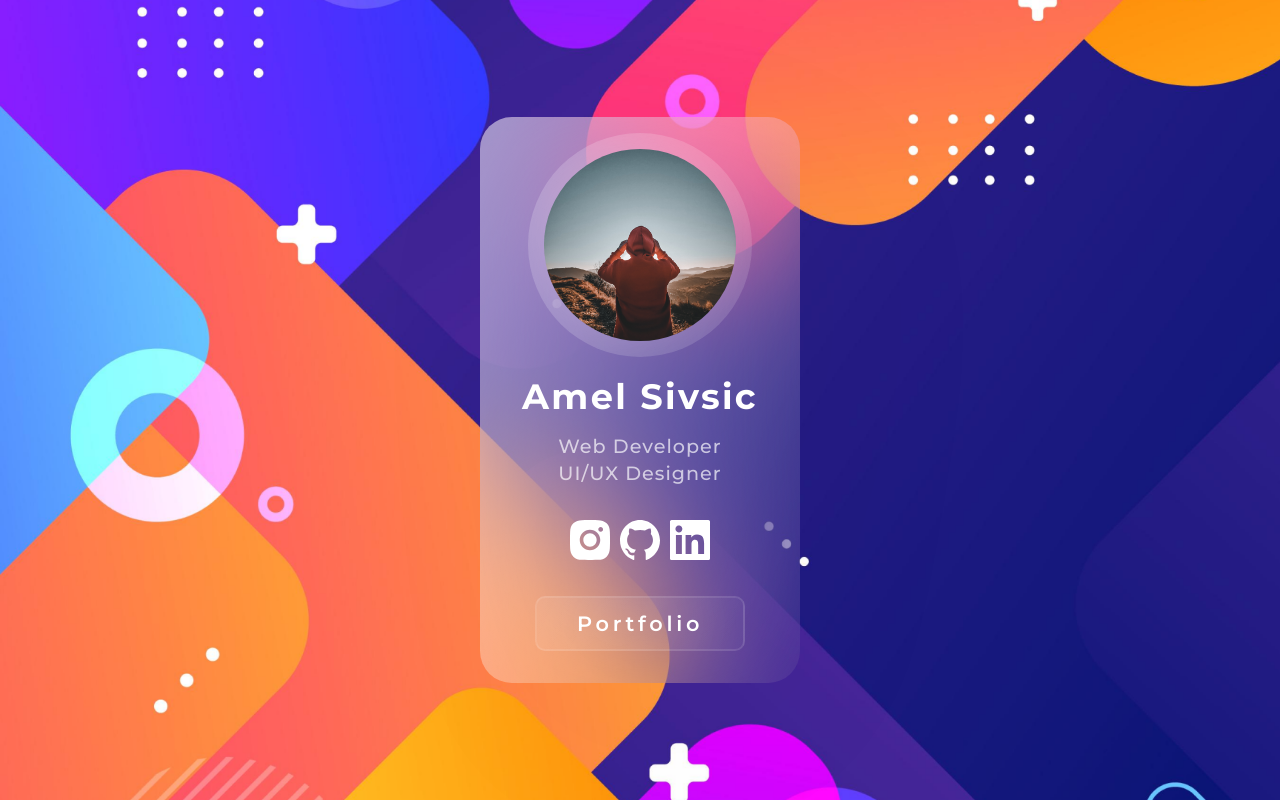
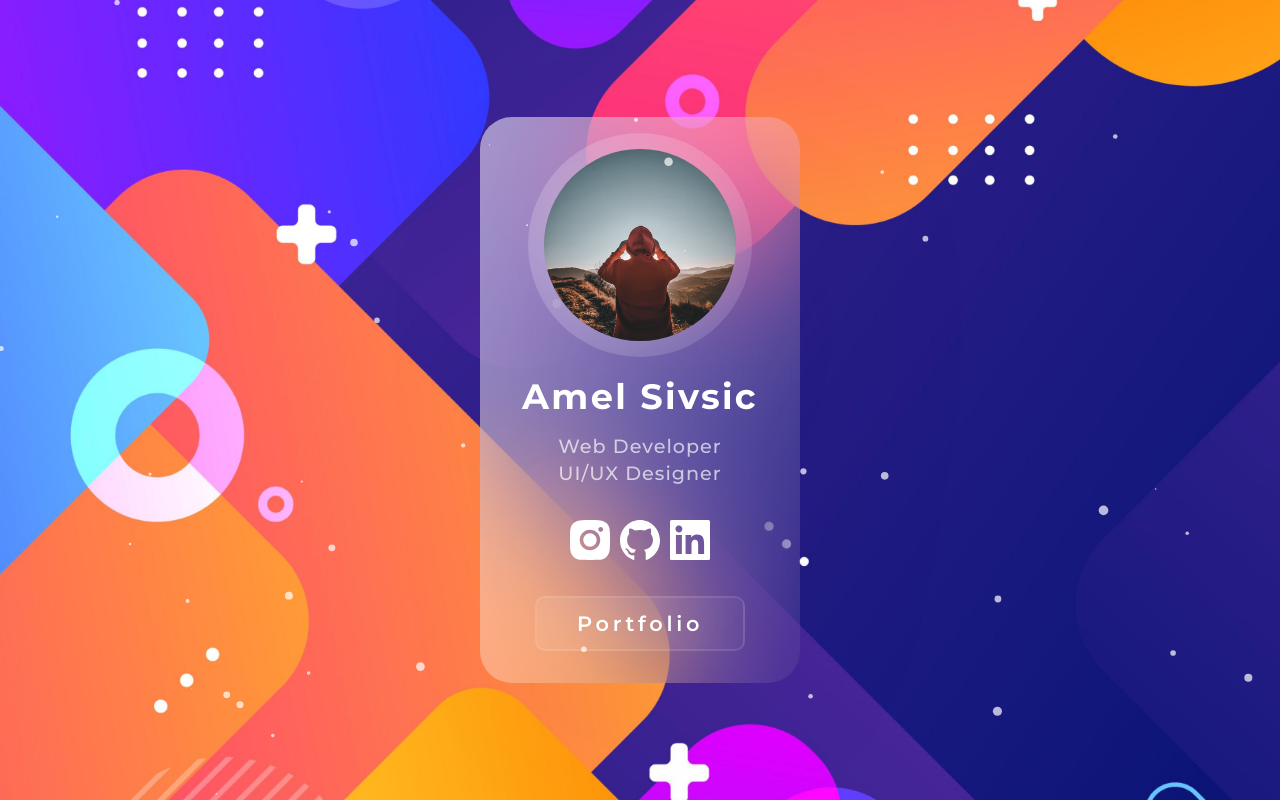
Before and after one commit to ADEV-00/profile-card, a plain HTML site: page index.html in a window 1280 px wide. Drawn offline with nearby package versions, Linux system fonts and the light colour scheme.

Commit message:
Added snow effect LET IT SNOW

```diff
--- a/index.html
+++ b/index.html
@@ -12,6 +12,7 @@
     />
   </head>
   <body>
+    <div id="snow"></div>
     <div
       class="card-wrapper"
       data-tilt
@@ -70,6 +71,7 @@
       </div>
       <div class="btn-portfolio">Portfolio</div>
     </div>
+    <script src="/snow.js" type="text/javascript"></script>
     <script type="text/javascript" src="vanila-tilt.js">
           const element = document.querySelector(".js-tilt");
       VanillaTilt.init(element);
--- a/main.css
+++ b/main.css
@@ -116,3 +116,13 @@ a {
   cursor: pointer;
   margin-bottom: 2rem;
 }
+
+#snow {
+  position: fixed;
+  top: 0;
+  left: 0;
+  right: 0;
+  bottom: 0;
+  pointer-events: none;
+  z-index: 1000;
+}
--- /dev/null
+++ b/snow.js
@@ -0,0 +1,64 @@
+document.addEventListener("DOMContentLoaded", function () {
+  var script = document.createElement("script");
+  script.src = "https://cdn.jsdelivr.net/particles.js/2.0.0/particles.min.js";
+  script.onload = function () {
+    particlesJS("snow", {
+      particles: {
+        number: {
+          value: 200,
+          density: {
+            enable: true,
+            value_area: 5000,
+          },
+        },
+        color: {
+          value: "#ffffff",
+        },
+        opacity: {
+          value: 0.7,
+          random: false,
+          anim: {
+            enable: false,
+          },
+        },
+        size: {
+          value: 5,
+          random: true,
+          anim: {
+            enable: false,
+          },
+        },
+        line_linked: {
+          enable: false,
+        },
+        move: {
+          enable: true,
+          speed: 3,
+          direction: "bottom",
+          random: true,
+          straight: false,
+          out_mode: "out",
+          bounce: false,
+          attract: {
+            enable: true,
+            rotateX: 300,
+            rotateY: 1200,
+          },
+        },
+      },
+      interactivity: {
+        events: {
+          onhover: {
+            enable: false,
+          },
+          onclick: {
+            enable: false,
+          },
+          resize: false,
+        },
+      },
+      retina_detect: true,
+    });
+  };
+  document.head.append(script);
+});
```
